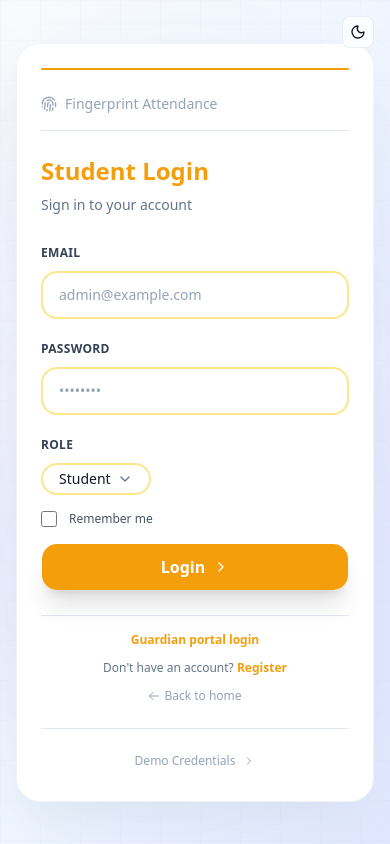
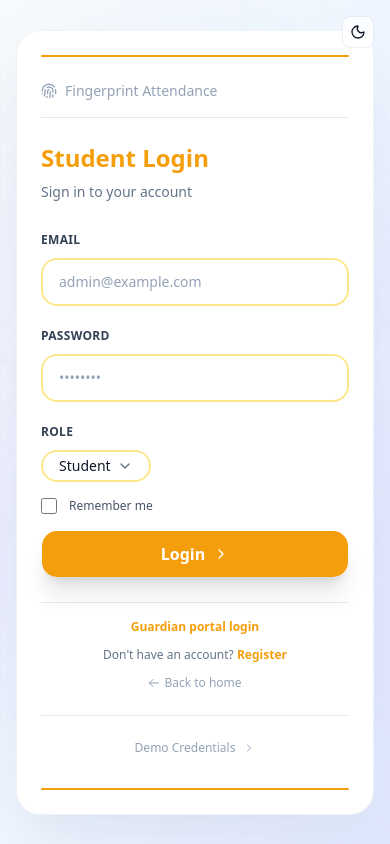
Before and after one commit to PrinceKhanX/fingerprint-attendance-system, a Next.js app: page /login in a window 390 px wide. Built offline with nearby package versions, Linux system fonts and the light colour scheme.

Commit message:
Show bottom accent bar on mobile view for symmetry with top accent bar

```diff
--- a/src/app/login/page.tsx
+++ b/src/app/login/page.tsx
@@ -359,8 +359,8 @@ function LoginPageContent() {
               )}
             </div>
 
-            {/* Bottom accent bar - matches top accent bar for symmetry (desktop only) */}
-            <div className="hidden lg:block h-0.5 transition-all duration-300 rounded-full" style={{ backgroundColor: currentColor.primary }} />
+            {/* Bottom accent bar - matches top accent bar for symmetry */}
+            <div className="h-0.5 transition-all duration-300 rounded-full" style={{ backgroundColor: currentColor.primary }} />
             </div>
           </div>
         </div>
```
